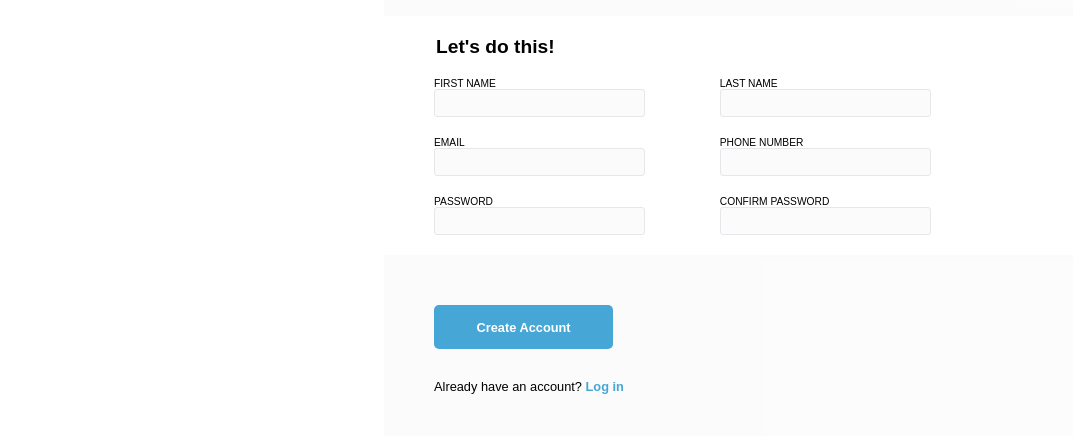
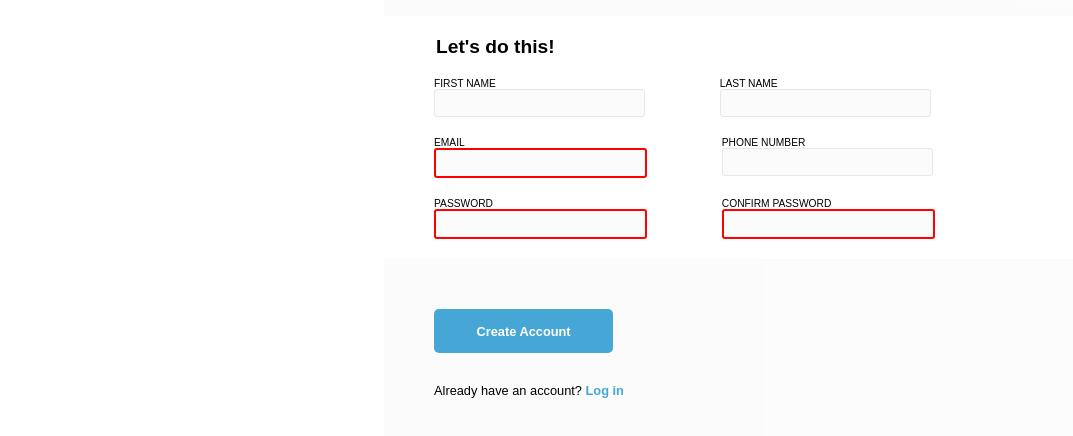
Before and after one commit to Alexanderrcm1/Sign-up-form, a plain HTML site: page index.html in a window 1280 px wide. Shown: the part 248-684 px from the top of the page, without its empty margins (0-1073 px from the left). Drawn offline with Linux system fonts and the light colour scheme; a web font is replaced by a local one.

Commit message:
styled the borders red when input is invalid

```diff
--- a/styles.css
+++ b/styles.css
@@ -154,6 +154,17 @@ button:hover {
     background-color: rgba(251, 251, 251, 0.83);
 }
 
+.form-row input[type="email"]:invalid {
+    box-shadow: none;
+    border: 2px solid red;
+}
+
+.form-row input[type="password"]:invalid {
+    box-shadow: none;
+    border: 2px solid red;
+}
+
+
 .fn, .ln, .mail, .pn, .pw, .cpw {
     display: flex;
     flex-direction: column;
```
